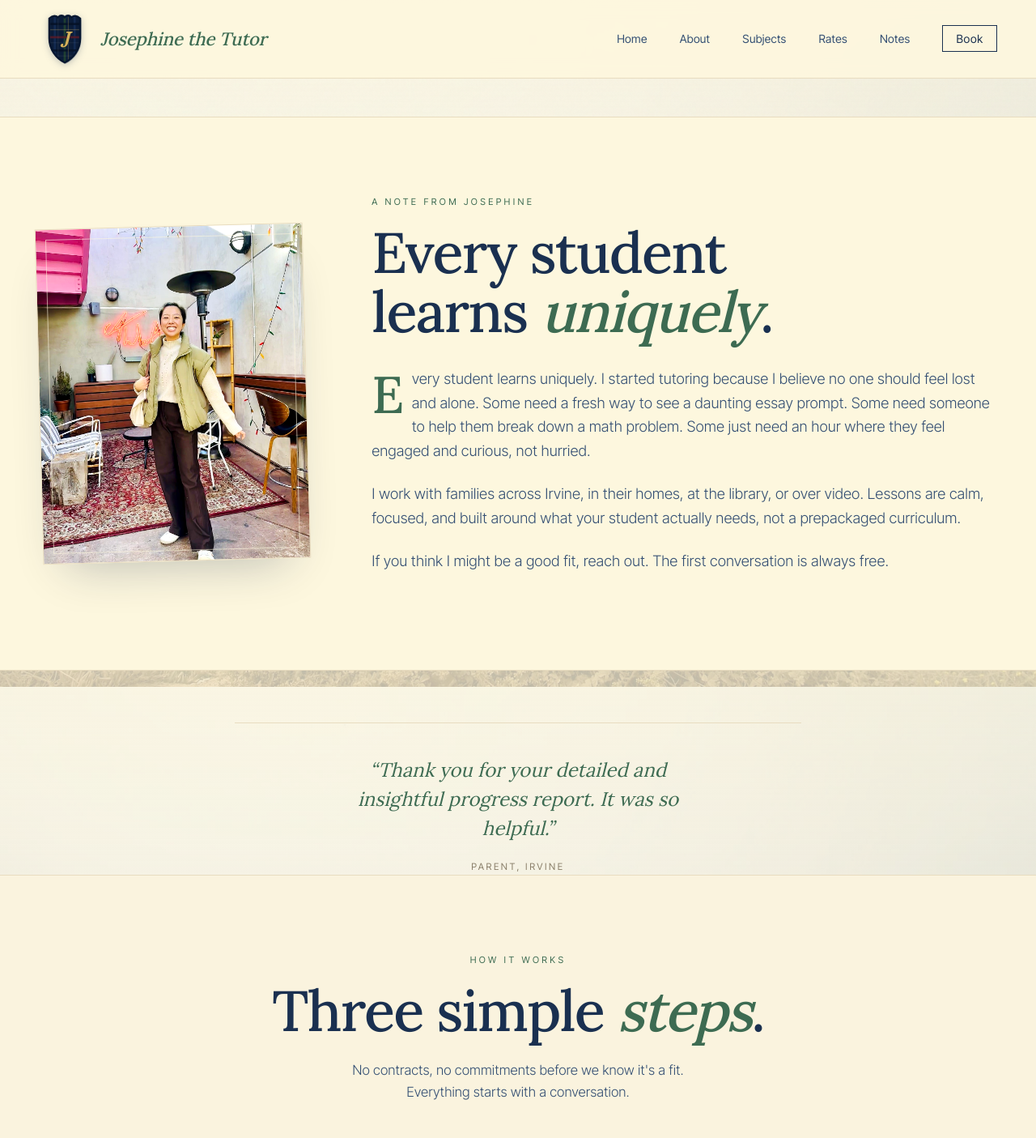
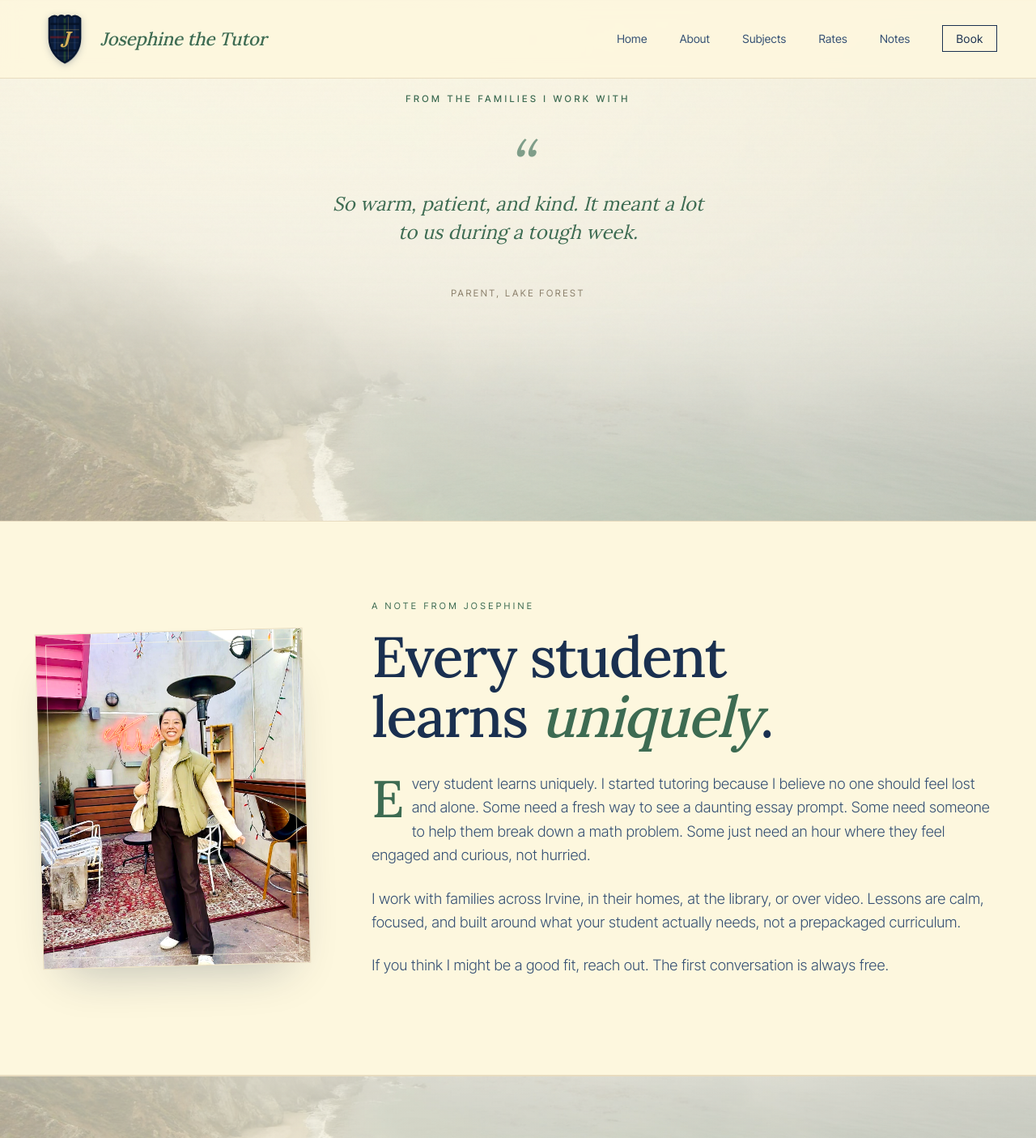
Before and after one commit to patrickparagas1/josephine-tutoring, a Next.js app: page /about in a window 1280 px wide. Shown: the top 1405 px of the page at 81% size. Built offline with nearby package versions, Linux system fonts and the light colour scheme.

Commit message:
About: scatter testimonials (warm top, identity bottom)

```diff
--- a/app/about/page.tsx
+++ b/app/about/page.tsx
@@ -3,7 +3,7 @@ import Nav from "@/components/Nav";
 import Footer from "@/components/Footer";
 import About from "@/components/About";
 import Process from "@/components/Process";
-import PullQuote from "@/components/PullQuote";
+import Testimonial from "@/components/Testimonial";
 
 export const metadata: Metadata = {
   title: "About · Josephine Tutoring",
@@ -15,10 +15,11 @@ export default function AboutPage() {
   return (
     <>
       <Nav />
+      <Testimonial ids={["warm"]} />
       <main id="main-content" style={{ paddingTop: "9rem" }}>
         <About />
-        <PullQuote id="progress" />
       </main>
+      <Testimonial ids={["identity"]} />
       <Process />
       <Footer />
     </>
```
